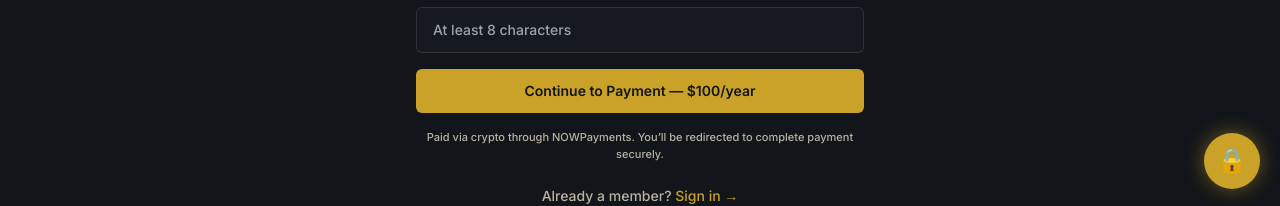
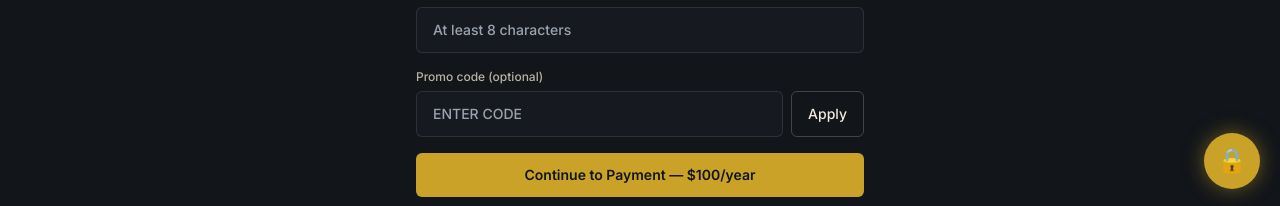
Before and after one commit to 0williamsbernard0-sketch/Michael-J, a Next.js app: page /signup in a window 1280 px wide. Shown: the part 587-793 px from the top of the page. Built offline with nearby package versions, Linux system fonts and the light colour scheme; no server answers.

Commit message:
Update page.tsx

```diff
--- a/app/signup/page.tsx
+++ b/app/signup/page.tsx
@@ -12,6 +12,41 @@ export default function SignupPage() {
   const [password, setPassword] = useState("");
   const [loading, setLoading] = useState(false);
   const [error, setError] = useState<string | null>(null);
+
+  const [promoInput, setPromoInput] = useState("");
+  const [promo, setPromo] = useState<{ code: string; price: number } | null>(null);
+  const [promoMsg, setPromoMsg] = useState<string | null>(null);
+  const [promoLoading, setPromoLoading] = useState(false);
+  const price = promo?.price ?? ANNUAL_PRICE_USD;
+
+  const applyPromo = async () => {
+    setPromoMsg(null);
+    if (!promoInput.trim()) {
+      setPromo(null);
+      setPromoMsg("Enter a promo code first.");
+      return;
+    }
+    setPromoLoading(true);
+    try {
+      const res = await fetch("/api/promo", {
+        method: "POST",
+        headers: { "Content-Type": "application/json" },
+        body: JSON.stringify({ code: promoInput }),
+      });
+      const data = await res.json();
+      if (!res.ok) {
+        setPromo(null);
+        setPromoMsg(data.error || "Invalid promo code.");
+      } else {
+        setPromo({ code: data.code, price: data.price });
+        setPromoMsg(`Code ${data.code} applied. You pay $${data.price}.`);
+      }
+    } catch {
+      setPromo(null);
+      setPromoMsg("Couldn't check the code. Try again.");
+    }
+    setPromoLoading(false);
+  };
 
   const handleSubmit = async (e: React.FormEvent) => {
     e.preventDefault();
@@ -46,7 +81,7 @@ export default function SignupPage() {
       const res = await fetch("/api/nowpayments", {
         method: "POST",
         headers: { "Content-Type": "application/json" },
-        body: JSON.stringify({ name, email }),
+        body: JSON.stringify({ name, email, promo: promo?.code }),
       });
 
       const data = await res.json();
@@ -76,8 +111,13 @@ export default function SignupPage() {
 
           <div className="rounded-lg border-2 border-[#C9A227] bg-[#C9A227]/10 p-5 mb-6 text-center">
             <div className="font-display text-3xl text-[#C9A227]">
-              ${ANNUAL_PRICE_USD}
+              ${price}
               <span className="text-sm font-body text-[#B8B2A2]"> / year</span>
+              {promo && (
+                <span className="text-sm font-body line-through text-[#B8B2A2] ml-2">
+                  ${ANNUAL_PRICE_USD}
+                </span>
+              )}
             </div>
             <p className="text-xs text-[#B8B2A2] mt-1">
               No monthly option — annual membership only.
@@ -122,13 +162,52 @@ export default function SignupPage() {
                 placeholder="At least 8 characters"
               />
             </div>
+
+            <div>
+              <label className="block text-xs text-[#B8B2A2] mb-1.5">
+                Promo code (optional)
+              </label>
+              <div className="flex gap-2">
+                <input
+                  type="text"
+                  value={promoInput}
+                  onChange={(e) => {
+                    setPromoInput(e.target.value);
+                    if (promo) {
+                      setPromo(null);
+                      setPromoMsg(null);
+                    }
+                  }}
+                  className="flex-1 rounded-md bg-[#161A20] border border-white/10 px-4 py-3 text-sm uppercase"
+                  placeholder="Enter code"
+                />
+                <button
+                  type="button"
+                  onClick={applyPromo}
+                  disabled={promoLoading}
+                  className="rounded-md border border-white/20 px-4 text-sm hover:border-[#C9A227] transition disabled:opacity-60"
+                >
+                  {promoLoading ? "…" : "Apply"}
+                </button>
+              </div>
+              {promoMsg && (
+                <p
+                  className={`text-xs mt-1.5 ${
+                    promo ? "text-[#C9A227]" : "text-[#E0716B]"
+                  }`}
+                >
+                  {promoMsg}
+                </p>
+              )}
+            </div>
+
             {error && <p className="text-sm text-[#E0716B]">{error}</p>}
             <button
               type="submit"
               disabled={loading}
               className="w-full rounded-md bg-[#C9A227] text-[#12151A] font-semibold py-3 text-sm hover:brightness-110 transition disabled:opacity-60"
             >
-              {loading ? "Starting checkout…" : `Continue to Payment — $${ANNUAL_PRICE_USD}/year`}
+              {loading ? "Starting checkout…" : `Continue to Payment — $${price}/year`}
             </button>
             <p className="text-[11px] text-[#B8B2A2] text-center">
               Paid via crypto through NOWPayments. You&rsquo;ll be redirected to
```
